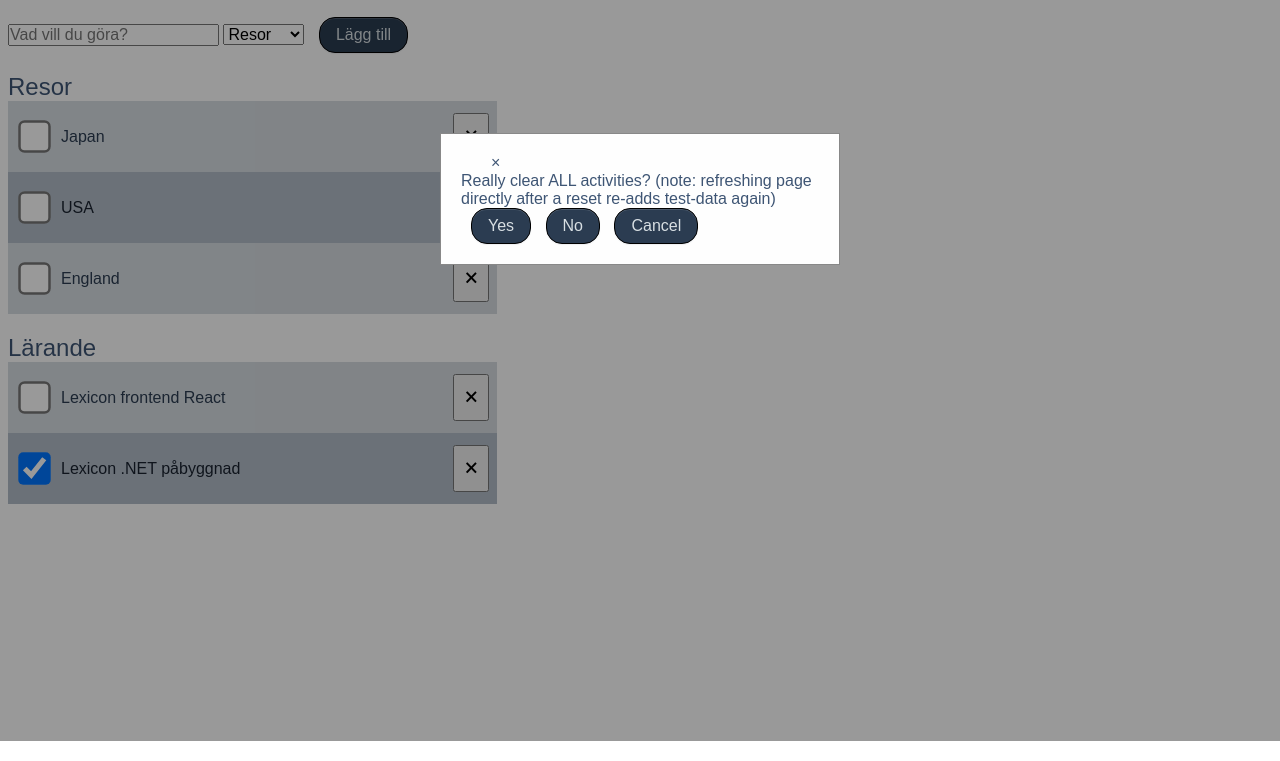
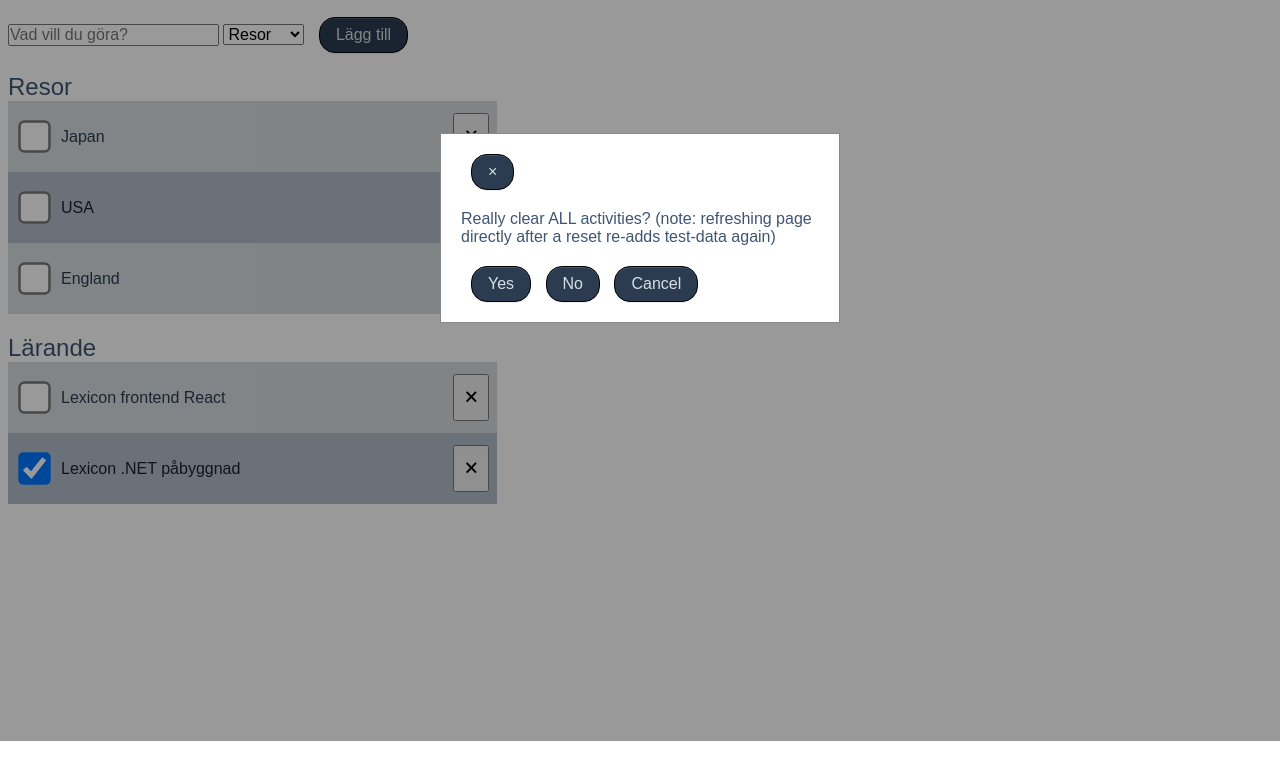
Before and after one commit to reenhilm/2025v3-js-Bucketlist, a plain HTML site: page index.html in a window 1280 px wide. Both pictures are taken after a click on the button "Rensa localStorage". Shown: the part 59-820 px from the top of the page. Drawn offline with Linux system fonts and the light colour scheme.

Commit message:
styling and title on delete button

```diff
--- a/index.html
+++ b/index.html
@@ -17,8 +17,8 @@
     <section id="myModal" class="modal">
         <!-- Modal content -->
         <div class="modal-content">
-            <span class="close">&times;</span>
-            <p id="modal-title">Some text in the Modal..</p>
+            <button class="close button-20 flow" title="Close">&times;</button>
+            <p id="modal-title" class="flow">Some text in the Modal..</p>
             <button id="modal-button" class="button-20">Yes</button>
             <button id="modal-no" class="button-20">No</button>
             <button id="modal-cancel" class="button-20">Cancel</button>
--- a/scripts/index.js
+++ b/scripts/index.js
@@ -153,6 +153,7 @@ function createHTMLActivity(activity) {
 
     const pDel = document.createElement('input');
     pDel.setAttribute("type", "button");
+    pDel.setAttribute("title", "Delete");
     pDel.value = '🗙';
     pDel.addEventListener('click', () => {
         const modalOK = () => { removeActivity(activity.id); redrawItems() };
--- a/styles/style.css
+++ b/styles/style.css
@@ -208,7 +208,7 @@ header {
 
 /* Modal Content/Box */
 .modal-content {
-    background-color: #fefefe;
+    background-color: var(--clr-bodybg);
     margin: 15% auto;
     padding: 20px;
     border: 1px solid #888;
@@ -217,7 +217,6 @@ header {
 
 .close {
     cursor: pointer;
-    padding: 30px;
 }
 
 @media (prefers-color-scheme: dark) {
@@ -239,4 +238,8 @@ header {
         background: var(--clr-darkevenbg);
         color: var(--clr-darkeventext);
     }
+
+    .modal-content {
+        background-color: var(--clr-darkbodybg);
+    }
 }
```
